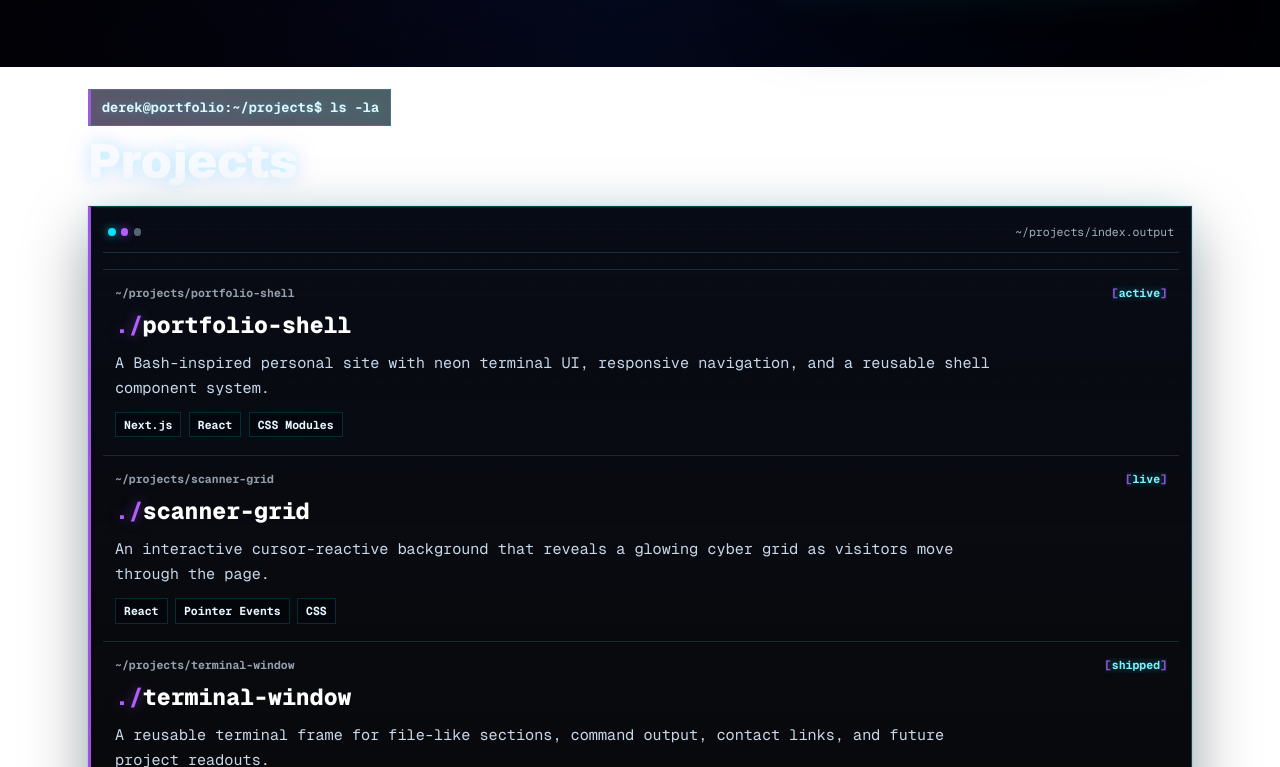
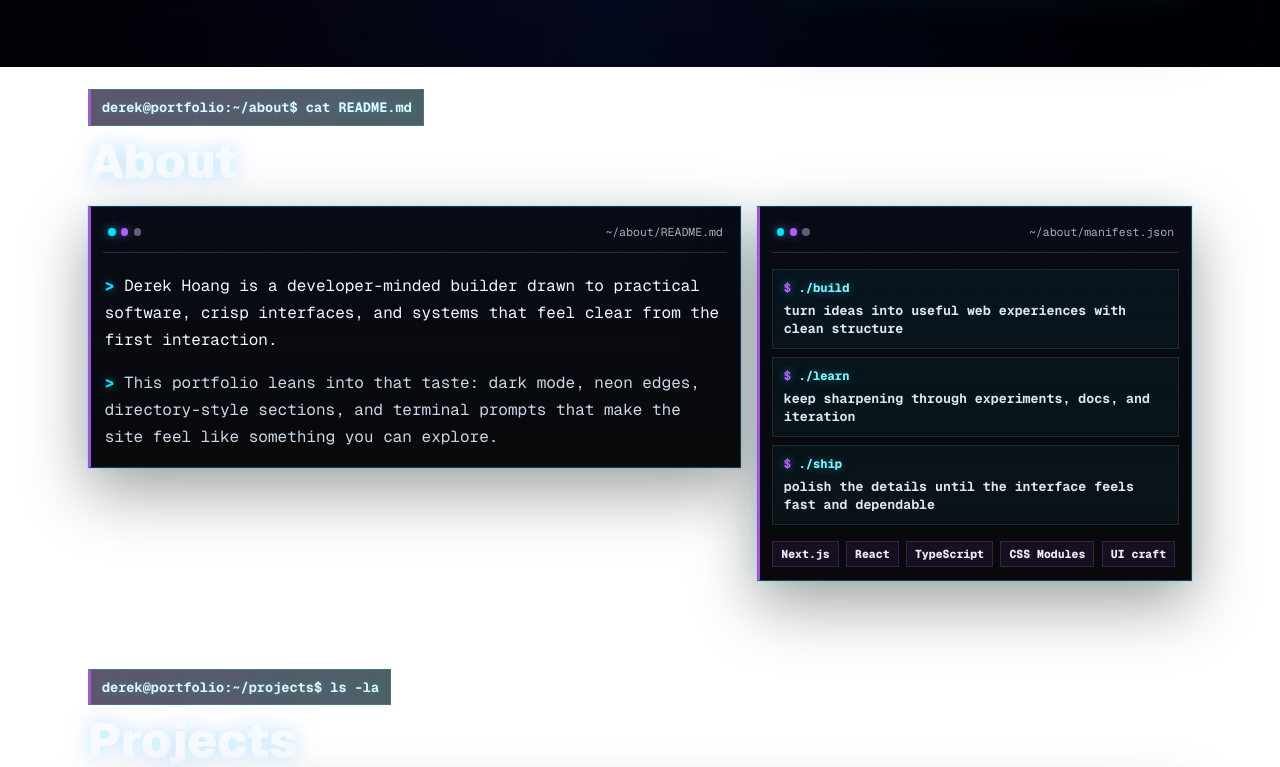
Before and after one commit to derekbhoang/derekhoang, a Next.js app: page / in a window 1280 px wide. Shown: the part 733-1500 px from the top of the page. Built offline with nearby package versions, Linux system fonts and the light colour scheme.

Commit message:
Add about section

```diff
--- a/src/app/page.module.css
+++ b/src/app/page.module.css
@@ -140,78 +140,8 @@
 }
 
 .panel {
-  position: relative;
-  display: grid;
-  gap: 1rem;
   width: min(100%, 27rem);
   justify-self: end;
-  padding: 0.78rem;
-  border: 1px solid rgba(0, 229, 255, 0.3);
-  border-left: 3px solid rgba(177, 94, 255, 0.88);
-  background:
-    linear-gradient(180deg, rgba(4, 8, 18, 0.9), rgba(0, 0, 0, 0.78)),
-    rgba(1, 3, 10, 0.84);
-  box-shadow:
-    0 0 0 1px rgba(177, 94, 255, 0.12),
-    0 24px 60px rgba(0, 0, 0, 0.36),
-    0 0 30px rgba(0, 229, 255, 0.1);
-  overflow: hidden;
-}
-
-.panel::before {
-  content: "";
-  position: absolute;
-  inset: 0;
-  pointer-events: none;
-  background:
-    linear-gradient(rgba(124, 210, 255, 0.08) 1px, transparent 1px),
-    linear-gradient(90deg, rgba(177, 94, 255, 0.06) 1px, transparent 1px);
-  background-size: 22px 22px;
-  opacity: 0.28;
-  mask-image: linear-gradient(to bottom, rgba(0, 0, 0, 0.9), transparent 74%);
-  -webkit-mask-image: linear-gradient(to bottom, rgba(0, 0, 0, 0.9), transparent 74%);
-}
-
-.panelHeader {
-  position: relative;
-  z-index: 1;
-  display: flex;
-  align-items: center;
-  gap: 0.32rem;
-  min-width: 0;
-  min-height: 2.05rem;
-  padding: 0 0.28rem 0.48rem;
-  border-bottom: 1px solid rgba(125, 243, 255, 0.16);
-}
-
-.panelHeader span {
-  width: 0.48rem;
-  height: 0.48rem;
-  flex: 0 0 auto;
-  border-radius: 999px;
-  background: rgba(113, 128, 150, 0.76);
-}
-
-.panelHeader span:nth-child(1) {
-  background: #00e5ff;
-  box-shadow: 0 0 10px rgba(0, 229, 255, 0.66);
-}
-
-.panelHeader span:nth-child(2) {
-  background: #b15eff;
-  box-shadow: 0 0 10px rgba(177, 94, 255, 0.56);
-}
-
-.panelHeader code {
-  min-width: 0;
-  margin-left: auto;
-  overflow: hidden;
-  color: rgba(216, 232, 244, 0.74);
-  font: inherit;
-  font-size: 0.72rem;
-  line-height: 1;
-  text-overflow: ellipsis;
-  white-space: nowrap;
 }
 
 .portraitFrame {
@@ -325,12 +255,21 @@
   outline-offset: 3px;
 }
 
+.about,
 .projects {
   display: grid;
   gap: 1.35rem;
   width: min(100%, 72rem);
   margin: 0 auto;
-  padding: 0 clamp(1rem, 3vw, 1.5rem) 6rem;
+  padding-inline: clamp(1rem, 3vw, 1.5rem);
+}
+
+.about {
+  padding-bottom: clamp(3.5rem, 8vw, 5.5rem);
+}
+
+.projects {
+  padding-bottom: 6rem;
 }
 
 .sectionHeader {
@@ -369,6 +308,109 @@
   text-shadow:
     0 0 16px rgba(0, 229, 255, 0.24),
     0 0 28px rgba(177, 94, 255, 0.18);
+}
+
+.aboutGrid {
+  display: grid;
+  grid-template-columns: minmax(0, 1.08fr) minmax(18rem, 0.72fr);
+  gap: 1rem;
+  align-items: start;
+}
+
+.aboutReadme,
+.aboutManifest {
+  width: 100%;
+}
+
+.aboutReadmeBody {
+  position: relative;
+  z-index: 1;
+  display: grid;
+  gap: 1rem;
+  padding: 0.18rem 0.08rem 0.22rem;
+}
+
+.aboutReadmeBody p {
+  margin: 0;
+  color: #c8d8e8;
+  font-size: 1rem;
+  line-height: 1.7;
+  letter-spacing: 0;
+}
+
+.aboutReadmeBody p:first-child {
+  color: #edf8ff;
+}
+
+.aboutReadmeBody p::before {
+  content: "> ";
+  color: #00e5ff;
+  font-weight: 800;
+  text-shadow: 0 0 10px rgba(0, 229, 255, 0.58);
+}
+
+.aboutCommandList {
+  position: relative;
+  z-index: 1;
+  display: grid;
+  gap: 0.46rem;
+  margin: 0;
+}
+
+.aboutCommand {
+  display: grid;
+  gap: 0.34rem;
+  padding: 0.62rem 0.66rem;
+  border: 1px solid rgba(125, 243, 255, 0.12);
+  background: rgba(0, 229, 255, 0.04);
+}
+
+.aboutCommand dt,
+.aboutCommand dd {
+  margin: 0;
+  min-width: 0;
+  line-height: 1.38;
+  letter-spacing: 0;
+}
+
+.aboutCommand dt {
+  color: #7cf3ff;
+  font-size: 0.76rem;
+  font-weight: 800;
+  text-shadow: 0 0 10px rgba(0, 229, 255, 0.44);
+}
+
+.aboutCommand dt::before {
+  content: "$ ";
+  color: #b15eff;
+}
+
+.aboutCommand dd {
+  color: #d8e8f4;
+  font-size: 0.83rem;
+  font-weight: 650;
+}
+
+.aboutStack {
+  position: relative;
+  z-index: 1;
+  display: flex;
+  flex-wrap: wrap;
+  gap: 0.46rem;
+  margin: 0;
+  padding: 0;
+  list-style: none;
+}
+
+.aboutStack li {
+  padding: 0.38rem 0.5rem;
+  border: 1px solid rgba(177, 94, 255, 0.22);
+  background: rgba(177, 94, 255, 0.08);
+  color: #f1e7ff;
+  font-size: 0.72rem;
+  font-weight: 800;
+  line-height: 1;
+  letter-spacing: 0;
 }
 
 .projectsWindow {
@@ -493,6 +535,10 @@
     width: min(100%, 34rem);
     justify-self: start;
   }
+
+  .aboutGrid {
+    grid-template-columns: 1fr;
+  }
 }
 
 @media (max-width: 560px) {
@@ -514,8 +560,16 @@
     font-size: clamp(2.9rem, 16vw, 4.65rem);
   }
 
+  .about,
   .projects {
     padding-inline: 0.78rem;
+  }
+
+  .about {
+    padding-bottom: 3.4rem;
+  }
+
+  .projects {
     padding-bottom: 4rem;
   }
 
@@ -530,14 +584,6 @@
 
   .commandList a {
     width: 100%;
-  }
-
-  .panel {
-    padding: 0.62rem;
-  }
-
-  .panelHeader code {
-    max-width: 62%;
   }
 
   .identityLine {
--- a/src/app/page.tsx
+++ b/src/app/page.tsx
@@ -25,6 +25,23 @@ const contactLinks = [
     value: "linkedin.com/in/derekhoang",
   },
 ];
+
+const aboutCommands = [
+  {
+    command: "./build",
+    output: "turn ideas into useful web experiences with clean structure",
+  },
+  {
+    command: "./learn",
+    output: "keep sharpening through experiments, docs, and iteration",
+  },
+  {
+    command: "./ship",
+    output: "polish the details until the interface feels fast and dependable",
+  },
+];
+
+const aboutStack = ["Next.js", "React", "TypeScript", "CSS Modules", "UI craft"];
 
 const projects = [
   {
@@ -124,6 +141,60 @@ export default function Home() {
           </dl>
         </TerminalWindow>
       </section>
+
+      <section id="about" className={styles.about} aria-labelledby="about-title">
+        <div className={styles.sectionHeader}>
+          <p className={styles.sectionPrompt}>
+            derek@portfolio:~/about$ cat README.md
+          </p>
+          <h2 id="about-title" className={styles.sectionTitle}>
+            About
+          </h2>
+        </div>
+
+        <div className={styles.aboutGrid}>
+          <TerminalWindow
+            className={styles.aboutReadme}
+            title="~/about/README.md"
+            aria-label="About Derek terminal readme"
+          >
+            <div className={styles.aboutReadmeBody}>
+              <p>
+                Derek Hoang is a developer-minded builder drawn to practical
+                software, crisp interfaces, and systems that feel clear from
+                the first interaction.
+              </p>
+              <p>
+                This portfolio leans into that taste: dark mode, neon edges,
+                directory-style sections, and terminal prompts that make the
+                site feel like something you can explore.
+              </p>
+            </div>
+          </TerminalWindow>
+
+          <TerminalWindow
+            className={styles.aboutManifest}
+            title="~/about/manifest.json"
+            aria-label="About Derek working style"
+          >
+            <dl className={styles.aboutCommandList}>
+              {aboutCommands.map((item) => (
+                <div key={item.command} className={styles.aboutCommand}>
+                  <dt>{item.command}</dt>
+                  <dd>{item.output}</dd>
+                </div>
+              ))}
+            </dl>
+
+            <ul className={styles.aboutStack} aria-label="Core stack">
+              {aboutStack.map((item) => (
+                <li key={item}>{item}</li>
+              ))}
+            </ul>
+          </TerminalWindow>
+        </div>
+      </section>
+
       <section
         id="projects"
         className={styles.projects}
```
